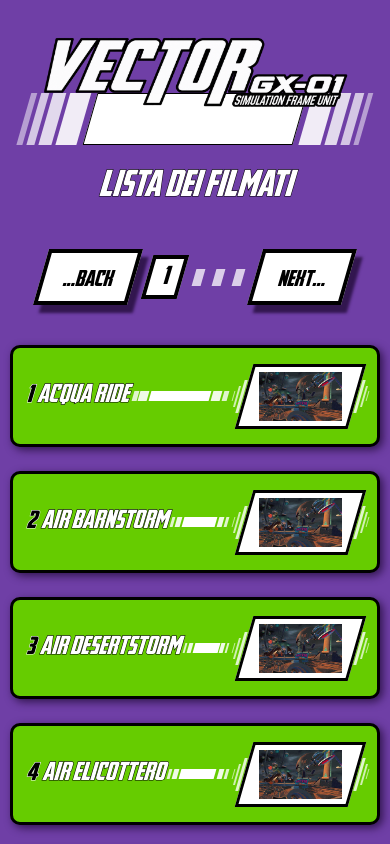
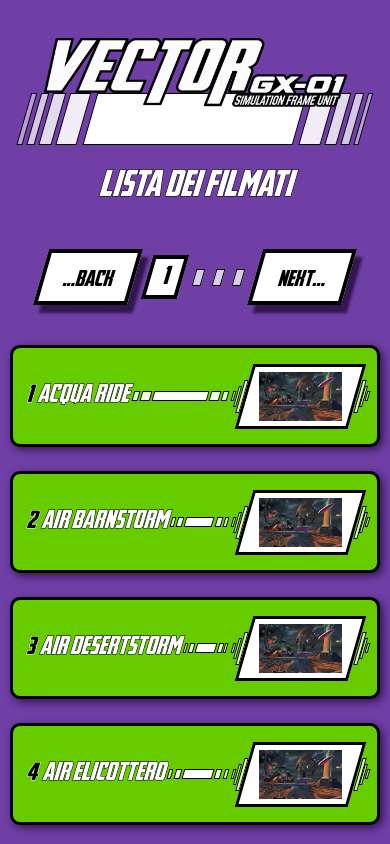
Before and after one commit to rickymno/vectorgx01, a React (Create React App) app: page / in a window 390 px wide. Shown: the top 844 px of the page. Built offline with nearby package versions, Linux system fonts and the light colour scheme.

Commit message:
Borda di nero tutti i segmenti delle linee

```diff
--- a/src/components/Spacer/SpaceLine/index.js
+++ b/src/components/Spacer/SpaceLine/index.js
@@ -2,7 +2,7 @@ import React from 'react'
 import Spacer from '../../Spacer'
 
 // La variante brand è riservata alle fasce esterne; senza variante resta la linea originale.
-export default function SpaceLine({size,color,borderColor,variant = 'default',animation = false,direction = 'next',animationKey = 0}) {
+export default function SpaceLine({size,color,borderColor = 'black',variant = 'default',animation = false,direction = 'next',animationKey = 0}) {
     const isBrand = variant === 'brand'
     // animation è opzionale: lista, anteprima e fascia inferiore restano statiche.
     const geared = animation && isBrand
@@ -15,7 +15,10 @@ export default function SpaceLine({size,color,borderColor,variant = 'default',an
         return <div className='brand-gear-window' style={{height: lineSize}} aria-hidden='true'>
             <div className='brand-gear-track'>
                 {[0, 1, 2].map(turn => <div className='brand-gear-turn' key={turn}>
-                    {widths.map((width, index) => <span key={index} style={{flex: width / 0.309, backgroundColor: color, opacity: opacities[index], borderColor: borderColor || 'transparent'}} />)}
+                    {widths.map((width, index) => <span key={index} style={{flex: width / 0.309, borderColor}}>
+                        {/* L’opacità riguarda solo il bianco, non il contorno del dente. */}
+                        <span className='brand-gear-fill' style={{backgroundColor: color, opacity: opacities[index]}}/>
+                    </span>)}
                 </div>)}
             </div>
         </div>
--- a/src/components/Spacer/index.js
+++ b/src/components/Spacer/index.js
@@ -1,8 +1,8 @@
-import React from 'react'
-
-export default function Spacer({size,color,flex,opacity,borderColor}) {
-    return (
-        <div style={{display:'flex',flex:flex,height:size, WebkitTransform:'-moz-initial',marginRight:'2px',marginLeft:'2px', transform: 'skewX(-16deg)',backgroundColor:color,border:'solid',borderWidth:'1px',borderColor:borderColor, opacity:opacity}}>
-        </div>
-    )
+// Il riempimento può essere trasparente; il bordo nero resta sempre pieno.
+export default function Spacer({size, color, flex, opacity, borderColor = 'black'}) {
+  return (
+    <div className='line-segment' style={{flex, height: size, borderColor}}>
+      <span style={{backgroundColor: color, opacity}}/>
+    </div>
+  );
 }
--- a/src/index.css
+++ b/src/index.css
@@ -96,7 +96,7 @@ body { background: var(--eva-purple); }
   .film-title { flex: 0 1 auto; }
   .film-decoration { display: flex; flex: 1 0 36px !important; margin-bottom: 0 !important; align-self: center; }
   .film-decoration > div { width: 100%; margin: 0 !important; }
-  .film-decoration > div > div { height: var(--film-line-height) !important; margin-left: 1px !important; margin-right: 1px !important; border: 0 !important; }
+  .film-decoration > div > div { height: var(--film-line-height) !important; margin-left: 1px !important; margin-right: 1px !important; }
   .film-decoration > div > div:nth-child(1),
   .film-decoration > div > div:nth-child(2),
   .film-decoration > div > div:nth-child(8),
@@ -115,7 +115,8 @@ body { background: var(--eva-purple); }
     width: 12px;
     margin: 0 !important;
   }
-  .film-thumbnail .thumbnail-accents > div { border: 0 !important; }
+  /* Un margine più stretto lascia il bianco visibile tra i bordi anche sui telefoni. */
+  .film-thumbnail .thumbnail-accents > div { margin: 0 0.5px !important; }
   .film-thumbnail .thumbnail-accents > div:nth-child(2) { height: 21px !important; }
   .film-thumbnail > .thumbnail-accents:first-child > div:first-child,
   .film-thumbnail > .thumbnail-accents:last-child > div:last-child { height: var(--film-line-height) !important; }
@@ -205,7 +206,7 @@ body { background: var(--eva-purple); }
 .preview-header-line > div { width: 100%; margin: 0 !important; }
 .preview-header-line > div > div { margin: 0 1px !important; }
 @media (max-width: 520px) {
-  .preview-header-line > div > div { height: 10px !important; border: 0 !important; }
+  .preview-header-line > div > div { height: 10px !important; }
   .preview-header-line > div > div:nth-child(1),
   .preview-header-line > div > div:nth-child(2),
   .preview-header-line > div > div:nth-child(8),
@@ -228,7 +229,7 @@ body { background: var(--eva-purple); }
   transform: translateX(-33.333333%);
 }
 .brand-gear-turn { display: flex; flex: 0 0 33.333333%; min-width: 0; }
-.brand-gear-turn > span { display: block; min-width: 0; margin: 0 2px; border: 1px solid; }
+.brand-gear-turn > span { position: relative; display: block; min-width: 0; margin: 0 2px; border: 1px solid; }
 .space-line-moving .brand-gear-track { animation: brand-gear-forward 900ms cubic-bezier(0.3, 0, 0.2, 1) both; }
 .space-line-moving[data-direction='back'] .brand-gear-track { animation-name: brand-gear-backward; }
 @keyframes brand-gear-forward {
--- a/src/styles/components.css
+++ b/src/styles/components.css
@@ -35,7 +35,8 @@
   box-shadow: 8px 8px 3px var(--interactive-shadow);
 }
 .page-button-label { transform: skewX(16deg); justify-content: center; margin-top: 7px; }
-.pagination-marker { display: flex; margin: 10px; transform: skewX(-16deg); background-color: white; width: 15px; height: 25px; opacity: 0.75; }
+/* Anche i trattini della navigazione conservano il bordo nero pieno. */
+.pagination-marker { display: flex; margin: 10px; transform: skewX(-16deg); background-color: rgba(255, 255, 255, 0.75); width: 15px; height: 25px; border: 1px solid black; }
 .film-line { display: flex; flex-direction: row; justify-content: center; align-items: flex-end; max-height: 500px; }
 .film-card {
   display: flex;
@@ -87,3 +88,19 @@
 .preview-close-label { transform: skewX(16deg); margin-top: 2px; }
 .preview-media { display: flex; background-color: var(--kawasaki-green); flex: 1; height: 90%; width: 90%; border: solid; margin-bottom: 10px; }
 .preview-media img { width: 100%; height: 100%; }
+
+/* Tutti i segmenti, centrali e laterali, hanno lo stesso bordo nero da 1 px.
+   Il riempimento separato mantiene il contorno leggibile anche con opacità ridotta. */
+.line-segment {
+  display: flex;
+  position: relative;
+  margin: 0 2px;
+  transform: skewX(-16deg);
+  border: 1px solid black;
+}
+.line-segment > span,
+.brand-gear-fill {
+  position: absolute;
+  inset: 0;
+  display: block;
+}
```
